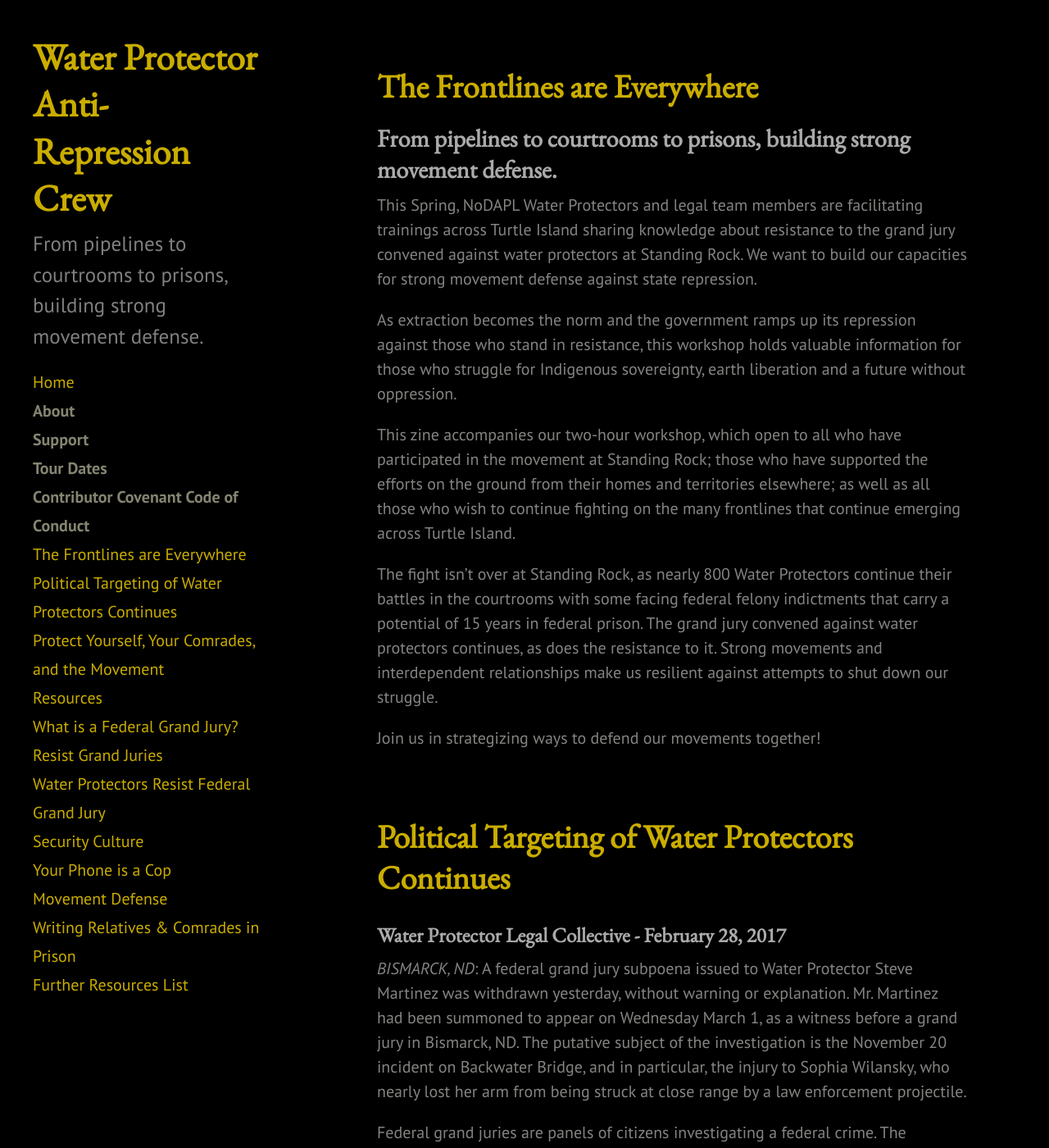
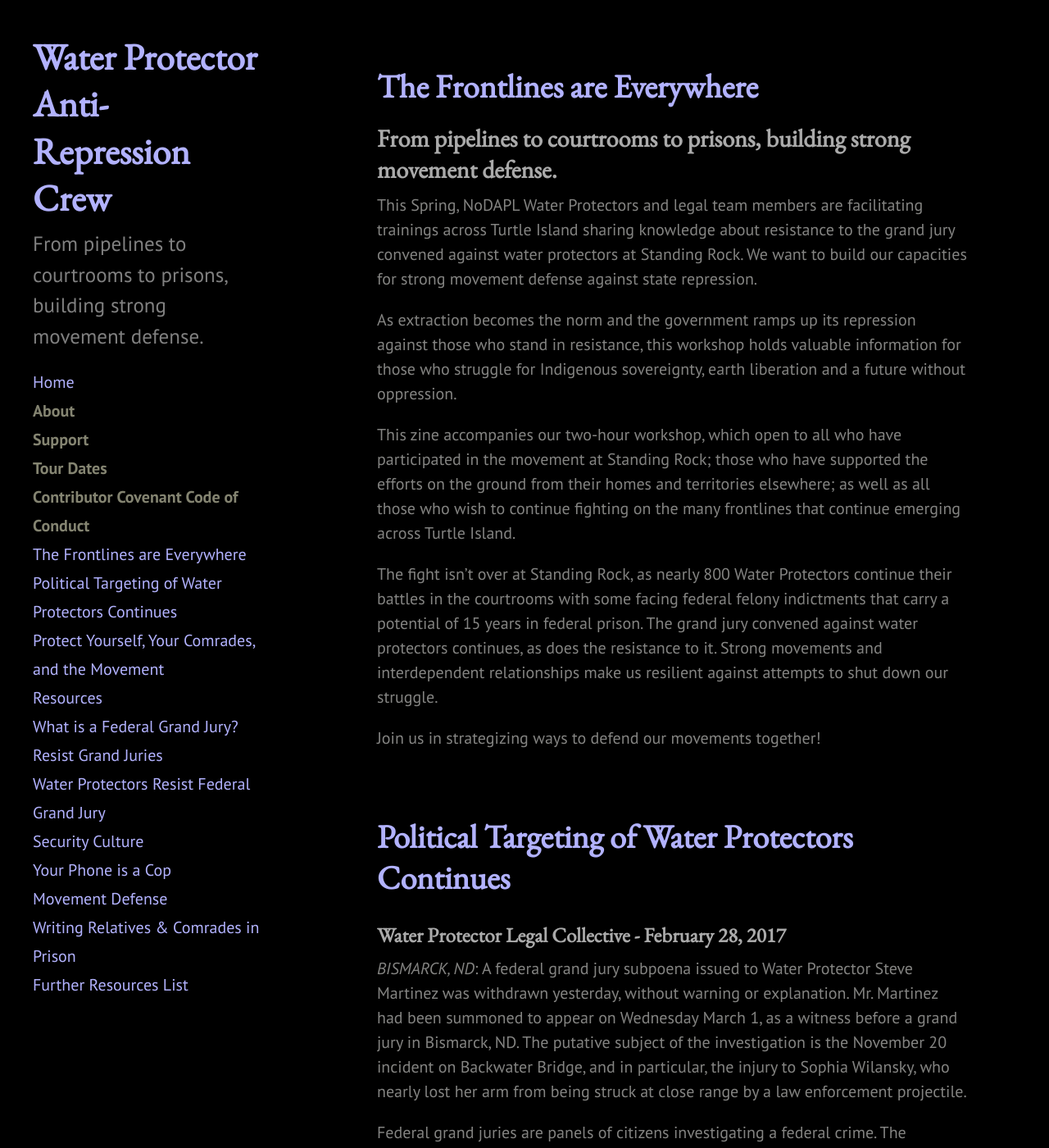
Before and after one commit to veryeli/antirepressioncrew, a Jekyll site: the page built from index.html, in a window 1280 px wide and 1400 px high. Shown: the whole window at 82% size. Built offline with Jekyll 4.4.1, drawn with Linux system fonts in a browser that asks for light colours; the list of posts is cut into pages by our own code.

Commit message:
Color scheme is blue-based

```diff
--- a/public/css/blackdoc.css
+++ b/public/css/blackdoc.css
@@ -57,7 +57,7 @@ a {
 }
 
 a:hover {
-  color: #caad00;
+  color: #b2b2ff;
 }
 
 .btn {
@@ -193,12 +193,12 @@ tbody tr:nth-child(odd) th {
 
 /* Sidebar links */
 .sidebar a {
-  color: #caad00;
+  color: #b2b2ff;
 }
 
 /* About section */
 .sidebar-about h1 {
-  color: #caad00;
+  color: #b2b2ff;
   margin-top: 0;
   font-family: 'Noto Serif', serif;
   font-size: 2.25rem;
@@ -274,7 +274,7 @@ a.sidebar-nav-item:focus {
 .page-title,
 .post-title,
 .post-title a {
-  color: #caad00;
+  color: #b2b2ff;
 }
 
 /*
```
